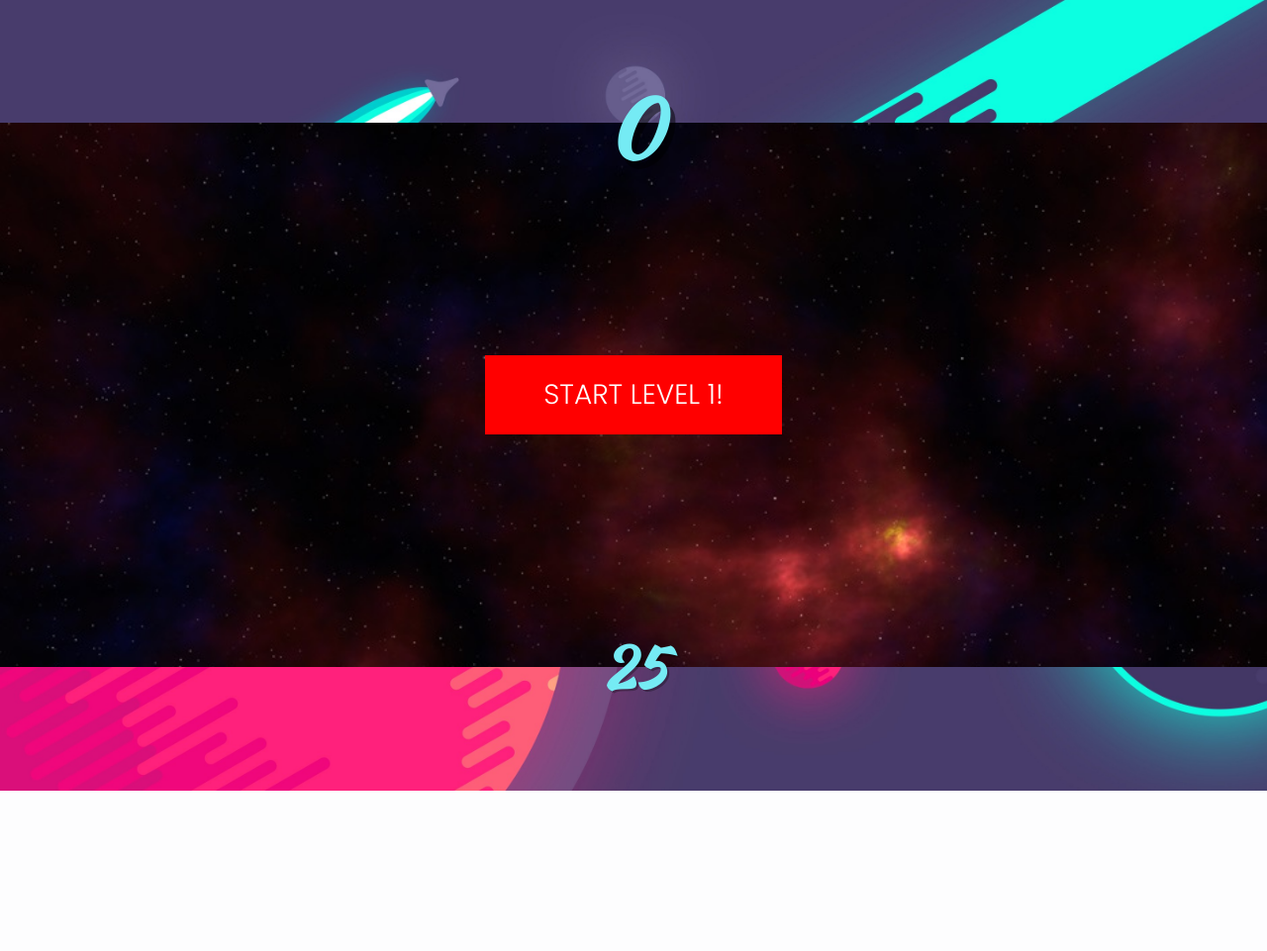
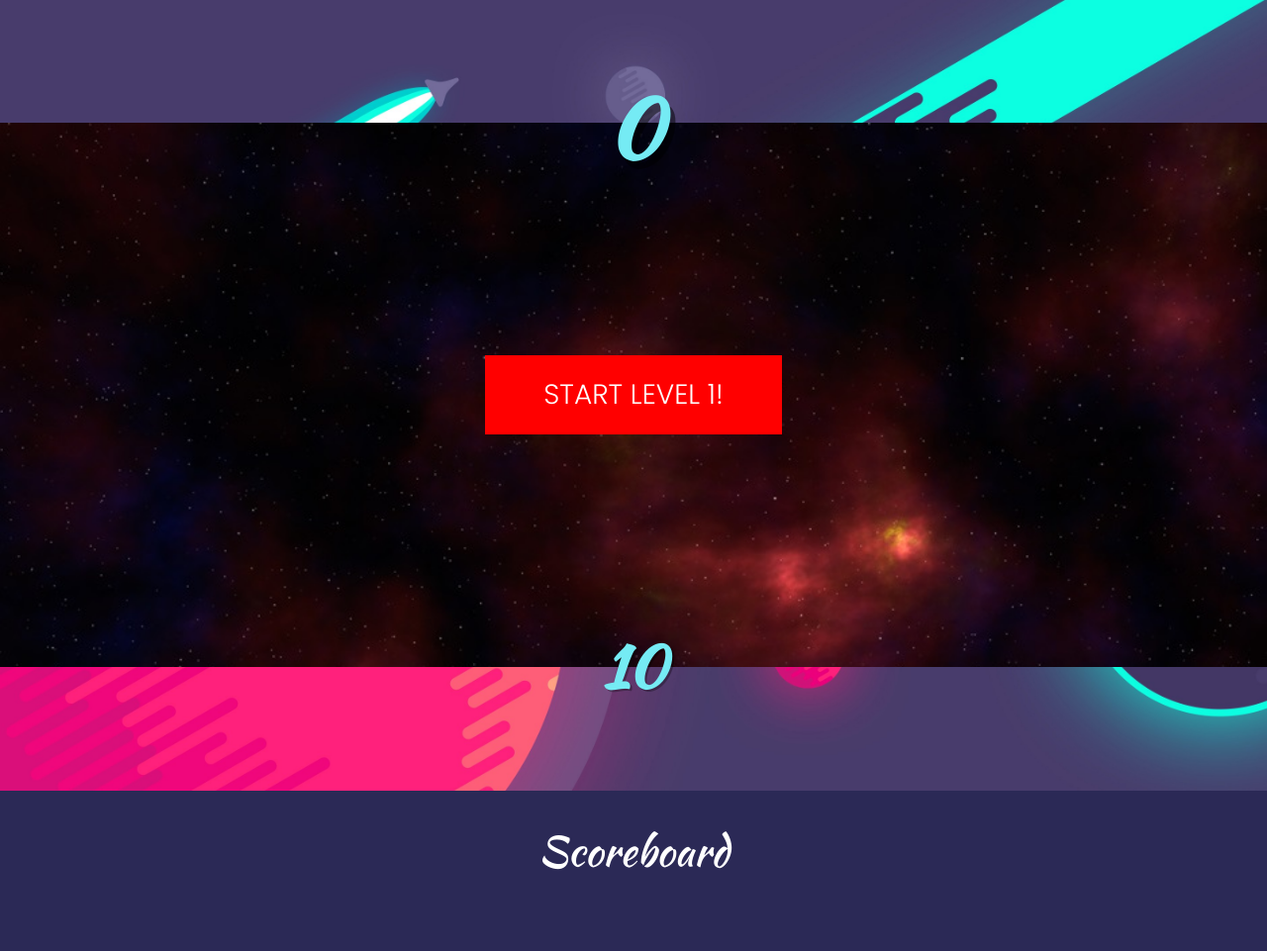
Before and after one commit to tjallen27/project-1, a PHP site: page / in a window 1280 px wide. Shown: the part 1698-2659 px from the top of the page at 99% size. Before the commit the page ends 2497 px from the top, so only its background shows below. Run offline with PHP 8.4, Linux system fonts and the light colour scheme; some libraries are stand-ins or nearby versions.

Commit message:
Names and scores stored in object

```diff
--- a/css/style.css
+++ b/css/style.css
@@ -360,7 +360,7 @@ button.landing-play {
 }
 
 .leaderboard {
-  display: none;
+  /*display: none;*/
   background: #2b2956;
   width: 100%;
   margin: 0 auto;
--- a/index.html
+++ b/index.html
@@ -60,7 +60,7 @@
         </div>
         <div class="superman target">
         </div>
-        <div class="timer">25
+        <div class="timer">10
         </div>
         <div class="score">0
         </div>
@@ -86,9 +86,8 @@
     <!-- LEADER BOARD -->
     <section class="leaderboard">
       <div class="container">
-        <h2>HIGH SCORES</h2>
+        <h2>Scoreboard</h2>
         <ul class="scoreList">
-          <li class="scoreboard">Sean: <span class="highScorePoints">800</span></li>
         </ul>
       </div>
     </section>
--- a/js/app.js
+++ b/js/app.js
@@ -18,9 +18,12 @@ $(()=>{
   const $levelTwoDisplay = $('.levelTwoDisplay');
   const $levelThreeDisplay = $('.levelThreeDisplay');
   let $score = 0;
-  let timeRemaining = 25;
+  let timeRemaining = 5;
   let timerId = null;
   let level = 1;
+  var scoresArr = [];
+
+
 
   //// Animate element
   function animate($elem){
@@ -70,6 +73,7 @@ $(()=>{
 
   //// Start timer
   function startGame() {
+    var $playerName = $('#yourName').val();
     timerId = setInterval(() => {
       timeRemaining--;
       $timer.text(timeRemaining);
@@ -85,7 +89,22 @@ $(()=>{
         $timer.text('');
         $gameOverDisplay.html($score);
         $gameOver.fadeIn();
-        displayLeaderboard();
+
+        ////Push name and score object into empty array
+        scoresArr.push({Name: $playerName, Score: $score});
+        console.log(scoresArr);
+
+        /////Sort object by score
+        scoresArr.sort((a,b)=>{
+          return a.score - b.score;
+        });
+
+        /////Append Name and Score to leaderboard list
+        $('.leaderboard ul').each(function (i) {
+          console.log(i);
+          $(this).append(`<li>${scoresArr[scoresArr.length-1].Name}: ${scoresArr[scoresArr.length-1].Score}</li>`);
+        });
+
       }
     }, 1000);
     timerIsRunning = true;
@@ -124,8 +143,8 @@ $(()=>{
 
   $playAgain.on('click', ()=>{
     $gameOver.hide();
-    timeRemaining = 25;
-    $timer.text('25');
+    timeRemaining = 5;
+    $timer.text('5');
     $score = 0;
     level = 1;
     $scoreDisplay.html($score);
@@ -137,35 +156,14 @@ $(()=>{
     startGame();
   });
 
+
+
   //// ******** LEADER BOARD ******** ////
-  const $highScore = parseInt($('.highScorePoints').html());
 
-  function leaderboard(){
-    const $playerName = $('#yourName').val();
-    if($score > $highScore){
 
-      // const $boardName = $('.name');
-      // const $playerPoints = $('.playerPoints');
-      // console.log($playerName);
-      // console.log($score);
-      //$boardName.html(`${$playerName}: `);
-      //$playerPoints.html($score);
-      $('.leaderboard ul').prepend(`<li class="scoreboard"><span class="name">${$playerName}: </span><span class="playerPoints">${$score}</span></li>`);
-    } if ($score < $highScore){
-      $('.leaderboard ul').append(`<li class="scoreboard"><span class="name">${$playerName}: </span><span class="playerPoints">${$score}</span></li>`);
-      // $('.leaderboard ul').append('<li class="scoreboard"><span class="name"></span><span class="playerPoints"></span></li>');
-      // const $boardName = $('.name');
-      // const $playerPoints = $('.playerPoints');
-      // console.log($playerName);
-      // console.log($score);
-      // $boardName.html(`${$playerName}: `);
-      // $playerPoints.html($score);
-    }
-  }
 
-  function displayLeaderboard(){
-    $('i').fadeIn('slow');
-    $('.leaderboard').fadeIn();
-    leaderboard();
-  }
+  // function displayLeaderboard(){
+  //   $('i').fadeIn('slow');
+  //   $('.leaderboard').fadeIn();
+  // }
 });
```
